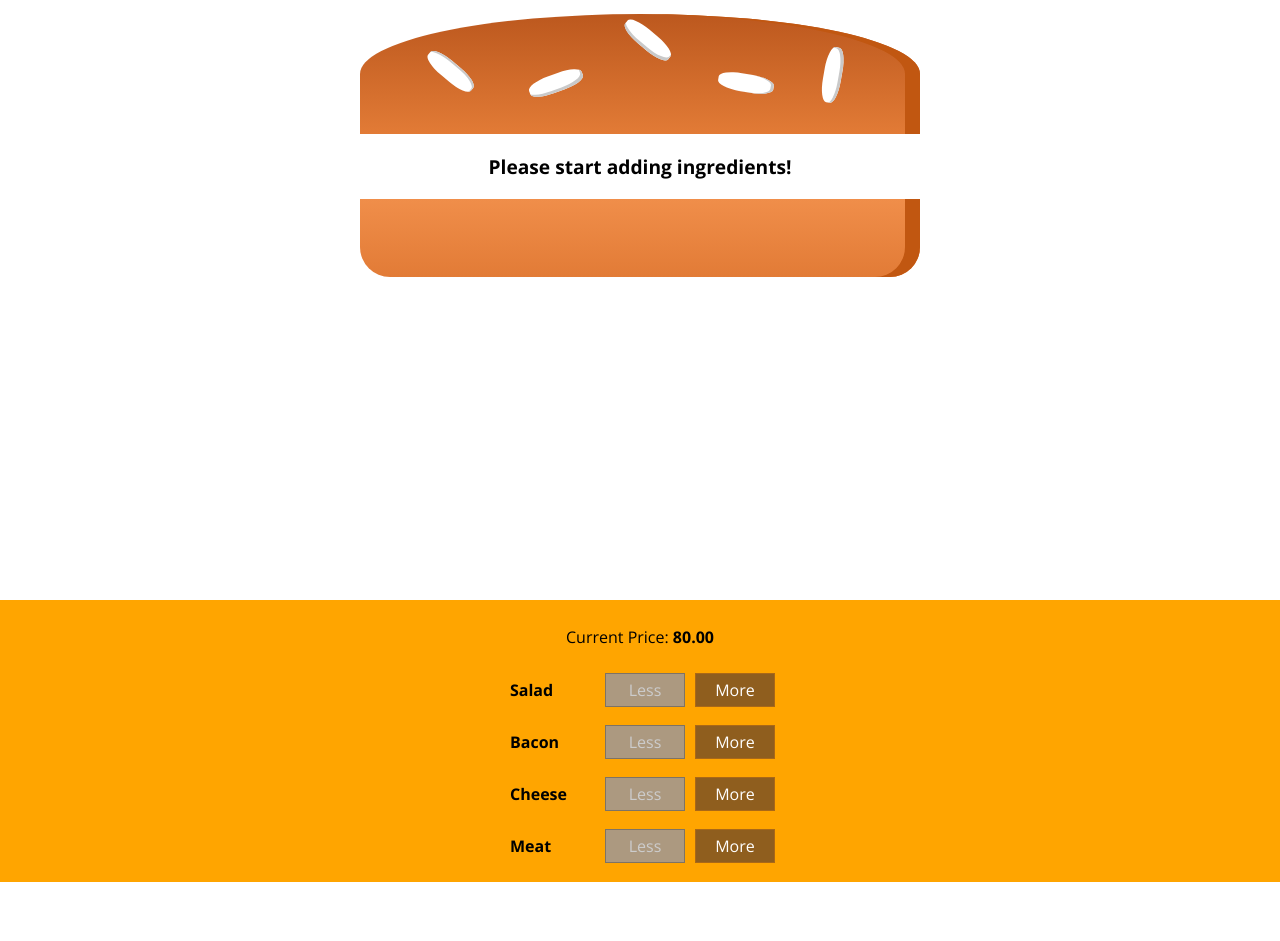
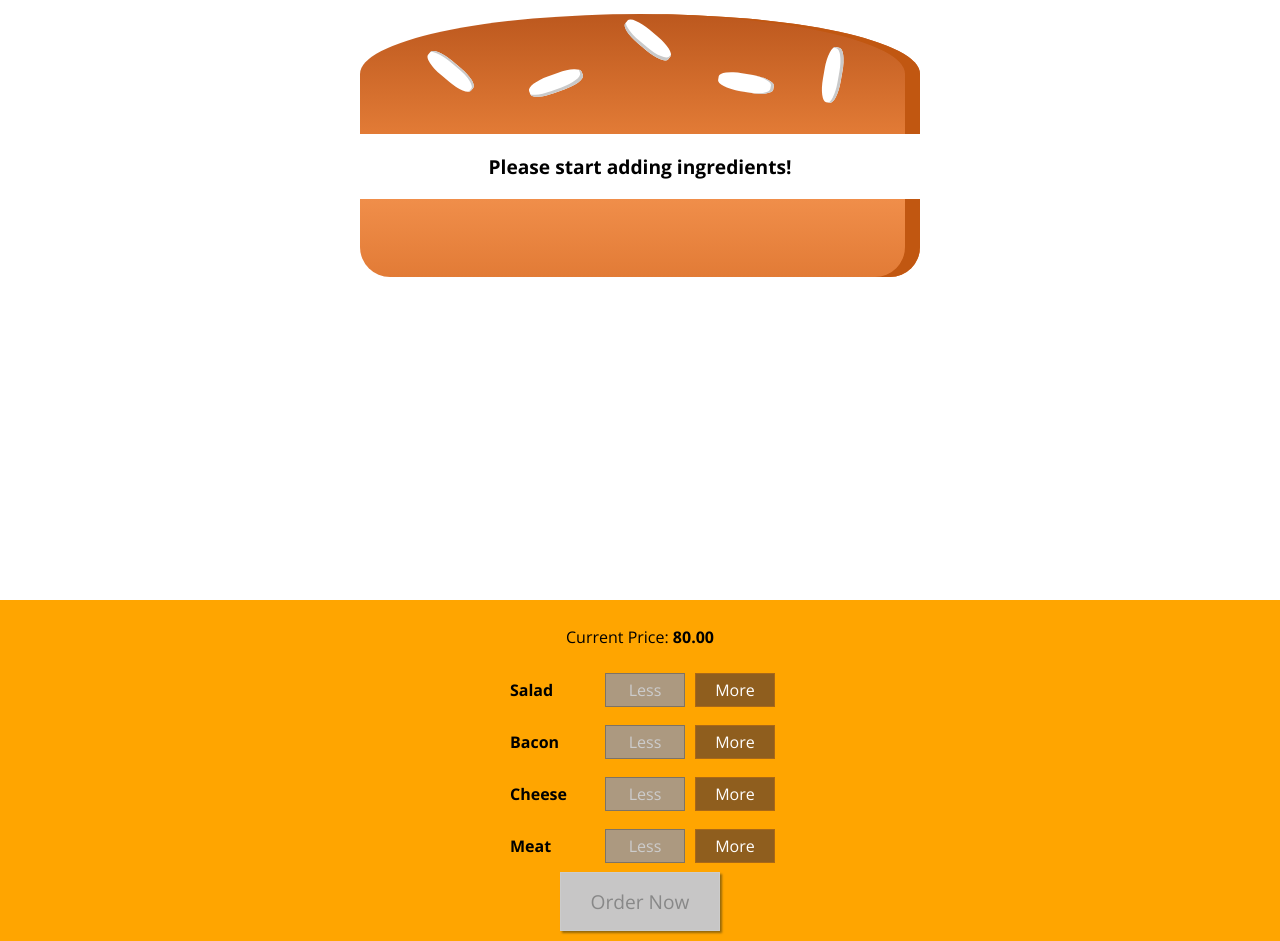
Before and after one commit to sukheja-varun/react-burger, a React (Create React App) app: page / in a window 1280 px wide. Before the commit the page ends 882 px from the top, so only its background shows below. Built offline with nearby package versions, Linux system fonts and the light colour scheme.

Commit message:
added order now button

```diff
--- a/src/components/Burger/BuildControls/BuildControls.js
+++ b/src/components/Burger/BuildControls/BuildControls.js
@@ -1,8 +1,8 @@
 import React from 'react';
 
-import Classes from './BuildControls.module.scss';
+import classes from './BuildControls.module.scss';
 import BuildControl from './BuildControl/BuildControl';
-import { func, object, number } from 'prop-types';
+import { func, object, number, bool } from 'prop-types';
 
 const controls = [
   { label: 'Salad', type: 'salad' },
@@ -12,7 +12,7 @@ const controls = [
 ];
 
 const buildControls = props => (
-  <div className={Classes.BuildControls}>
+  <div className={classes.BuildControls}>
     <p>
       Current Price: <strong>{props.price.toFixed(2)}</strong>
     </p>
@@ -25,12 +25,16 @@ const buildControls = props => (
         disabled={props.disabled[ctrl.type]}
       />
     ))}
+    <button className={classes.OrderButton} disabled={!props.allowOrder}>
+      Order Now
+    </button>
   </div>
 );
 
 buildControls.propTypes = {
   price: number.isRequired,
   disabled: object.isRequired,
+  allowOrder: bool.isRequired,
   ingredientAdded: func.isRequired,
   ingredientRemoved: func.isRequired
 };
--- a/src/components/Burger/BuildControls/BuildControls.module.scss
+++ b/src/components/Burger/BuildControls/BuildControls.module.scss
@@ -8,3 +8,44 @@
   margin: auto;
   padding: 10px 0px;
 }
+
+.OrderButton {
+  background-color: #DAD735;
+  outline: none;
+  cursor: pointer;
+  border: 1px solid #966909;
+  color: #966909;
+  font-family: inherit;
+  font-size: 1.2em;
+  padding: 15px 30px;
+  box-shadow: 2px 2px 2px #966909;
+}
+
+.OrderButton:hover, .OrderButton:active {
+  background-color: #A0DB41;
+  border: 1px solid #966909;
+  color: #966909;
+}
+
+.OrderButton:disabled {
+  background-color: #C7C6C6;
+  cursor: not-allowed;
+  border: 1px solid #ccc;
+  color: #888888;
+}
+
+.OrderButton:not(:disabled) {
+  animation: enable 0.3s linear;
+}
+
+@keyframes enable {
+  0% {
+      transform: scale(1);
+  }
+  60% {
+      transform: scale(1.1);
+  }
+  100% {
+      transform: scale(1);
+  }
+}
--- a/src/containers/BurgerBuilder/BurgerBuilder.js
+++ b/src/containers/BurgerBuilder/BurgerBuilder.js
@@ -18,7 +18,17 @@ class BurgerBuilder extends Component {
       cheese: 0,
       meat: 0
     },
-    totalPrice: 80
+    totalPrice: 80,
+    allowOrder: false
+  };
+
+  updateAllowOrder = ingredients => {
+    let totalOrderCount = Object.values(ingredients).reduce(
+      (sum, num) => sum + num,
+      0
+    );
+    const allowOrder = totalOrderCount > 0;
+    this.setState({ allowOrder });
   };
 
   onAddIngredient = type => {
@@ -26,6 +36,7 @@ class BurgerBuilder extends Component {
     ingredients[type]++;
     const totalPrice = this.state.totalPrice + INGREDIENT_PRICES[type];
     this.setState({ ingredients, totalPrice });
+    this.updateAllowOrder(ingredients);
   };
 
   onRemoveIngredient = type => {
@@ -35,6 +46,7 @@ class BurgerBuilder extends Component {
       const totalPrice = this.state.totalPrice - INGREDIENT_PRICES[type];
       this.setState({ ingredients, totalPrice });
     }
+    this.updateAllowOrder(ingredients);
   };
 
   render() {
@@ -51,6 +63,7 @@ class BurgerBuilder extends Component {
         <BuildControls
           price={this.state.totalPrice}
           disabled={disabledInfo}
+          allowOrder={this.state.allowOrder}
           ingredientAdded={this.onAddIngredient}
           ingredientRemoved={this.onRemoveIngredient}
         />
```
